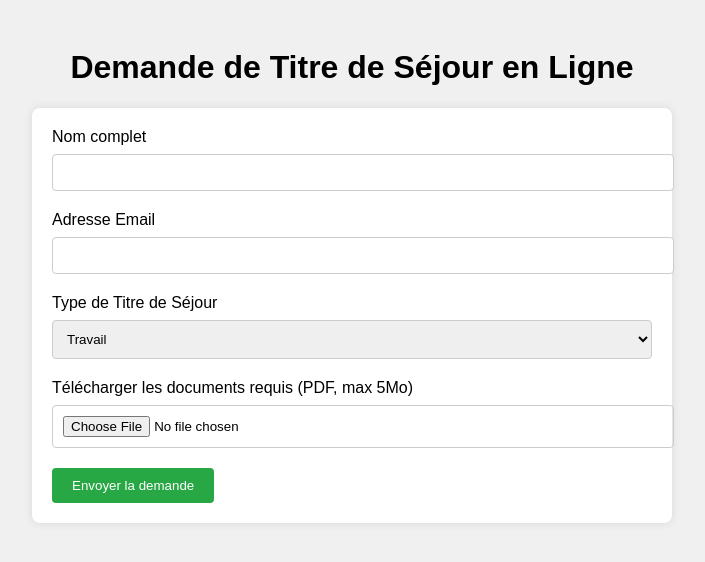
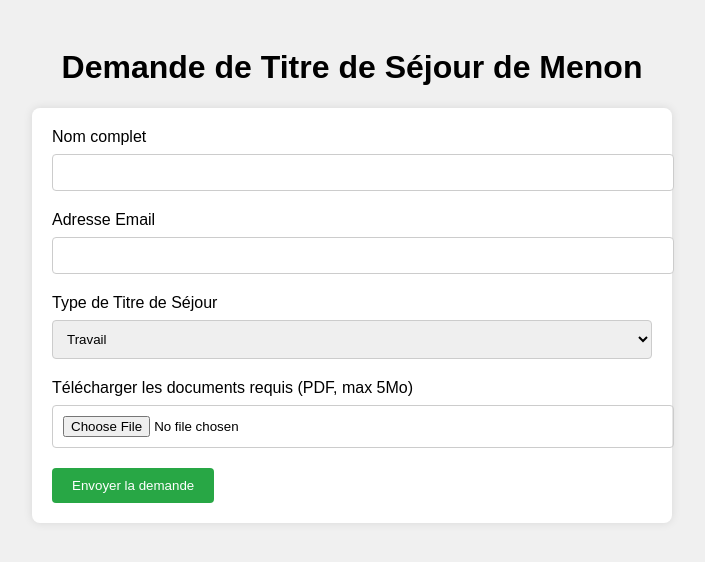
Before and after one commit to weisermann19/mon-formulaire, a plain HTML site: page index.html in a window 1280 px wide. Shown: the whole page, without its empty margins (288-993 px from the left). Drawn offline with Linux system fonts and the light colour scheme.

Commit message:
correction deDemande de Titre de Séjour de Menon

```diff
--- a/index.html
+++ b/index.html
@@ -46,7 +46,7 @@
     </style>
 </head>
 <body>
-    <h1>Demande de Titre de Séjour en Ligne</h1>
+    <h1>Demande de Titre de Séjour de Menon</h1>
     <form action="/submit-form" method="POST" enctype="multipart/form-data">
         <label for="name">Nom complet</label>
         <input type="text" id="name" name="name" required>
```
